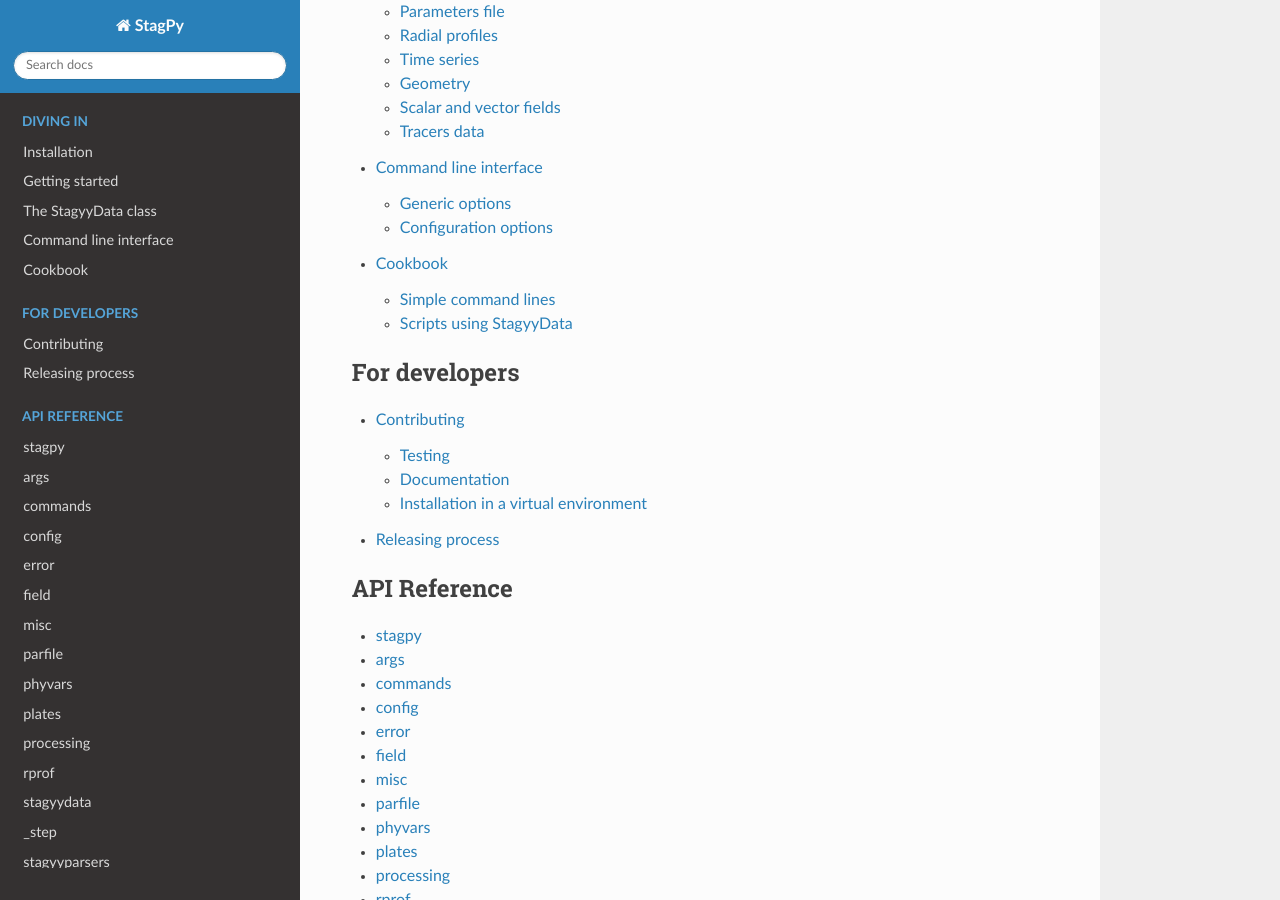
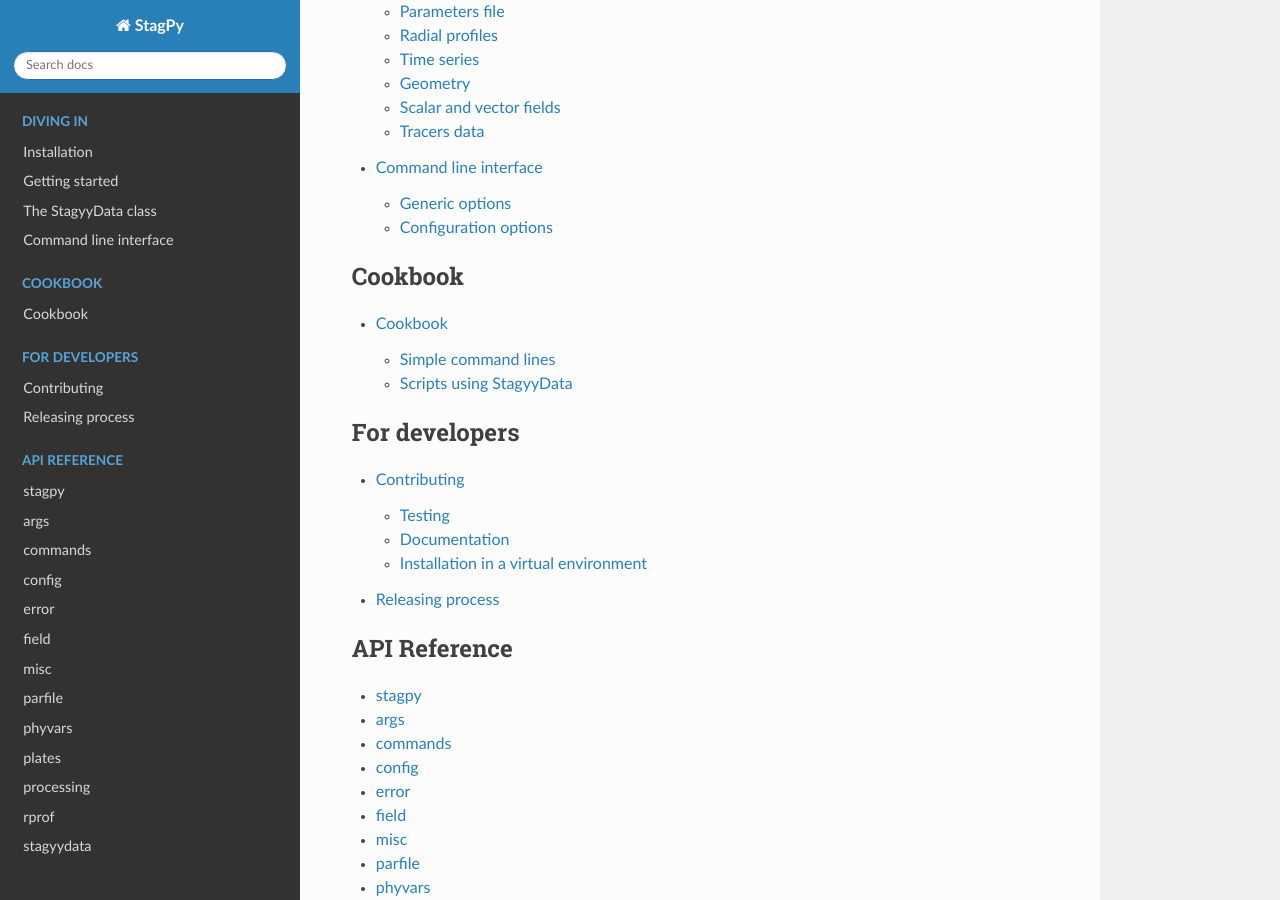
Before and after one commit to StagPython/StagPy, a Sphinx documentation site: the page built from docs/index.rst, in a window 1280 px wide and 900 px high, scrolled down 533 px. Built offline with Sphinx 7.4.7 and the Read the Docs theme 2.0.0, drawn with Linux system fonts in a browser that asks for light colours.

Commit message:
cookbook in separate section

```diff
--- a/docs/index.rst
+++ b/docs/index.rst
@@ -15,6 +15,11 @@ Welcome to StagPy's documentation!
    sources/tuto
    sources/stagyydata
    sources/cli
+
+.. toctree::
+   :maxdepth: 2
+   :caption: Cookbook
+
    sources/cookbook
 
 .. toctree::
```
